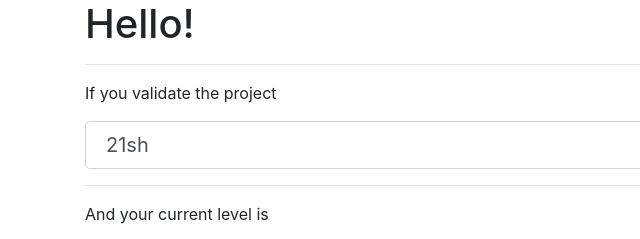
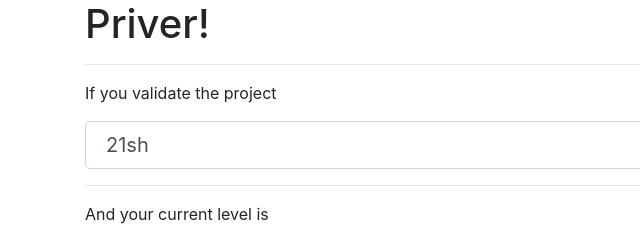
Before and after one commit to tmvnn/21_42calc, a plain HTML site: page index.html in a window 1280 px wide. Shown: the top 239 px of the page, 0-640 px from the left. Drawn offline with nearby package versions, Linux system fonts and the light colour scheme.

Commit message:
upd header

```diff
--- a/index.html
+++ b/index.html
@@ -13,7 +13,7 @@
   </head>
   <body>
     <div class="container">
-      <h1>Hello!</h1>
+      <h1>Priver!</h1>
       <hr>
       <p>If you validate the project</p>
       <select id="projects" class="form-control form-control-lg">
```
